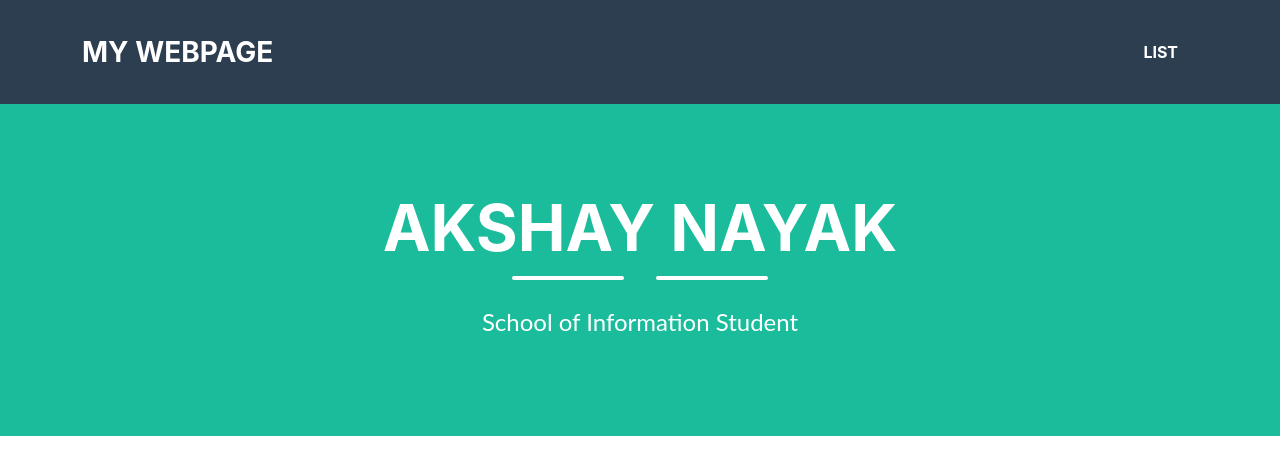
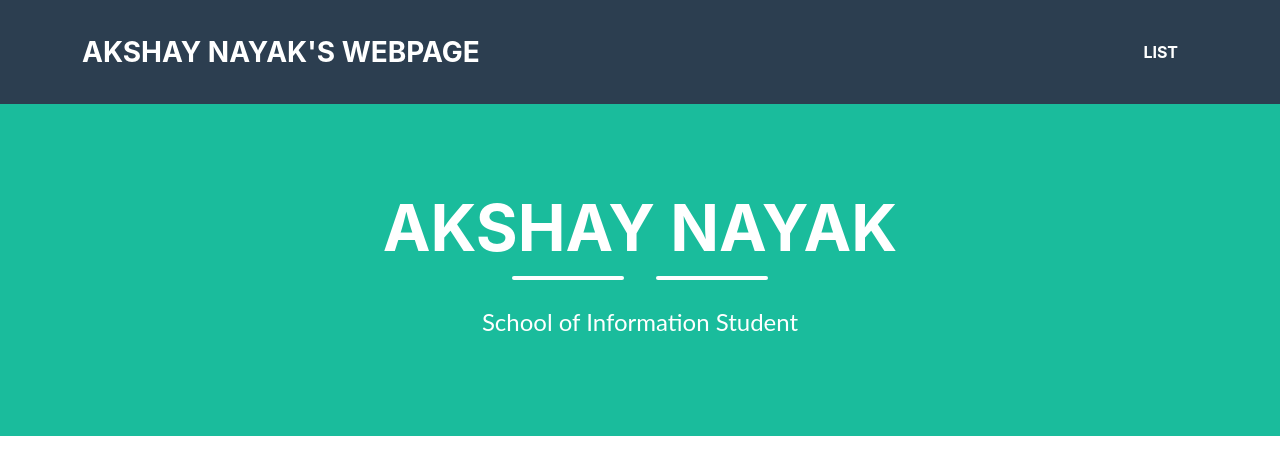
Before and after one commit to akshayt19nayak/akshayt19nayak.github.io, a plain HTML site: page index.html in a window 1280 px wide. Drawn offline with Linux system fonts and the light colour scheme.

Commit message:
info 202: initial commit

```diff
--- a/index.html
+++ b/index.html
@@ -11,7 +11,7 @@
         <nav class="navbar navbar-expand-lg bg-secondary text-uppercase fixed-top" id="mainNav">
             <div class="container">
                 <!--This code defines the "My Webpage" link in the top left corner of the navigation pane-->
-                <a class="navbar-brand" href="./index.html">My Webpage</a>
+                <a class="navbar-brand" href="./index.html">Akshay Nayak's Webpage</a>
                 <!--This code defines the "List" link in the top right corner of the navigation pane-->
                 <ul class="navbar-nav ms-auto">
                     <li class="nav-item mx-0 mx-lg-1"><a class="nav-link py-3 px-0 px-lg-3 rounded" href="./list.html">List</a></li>
```
